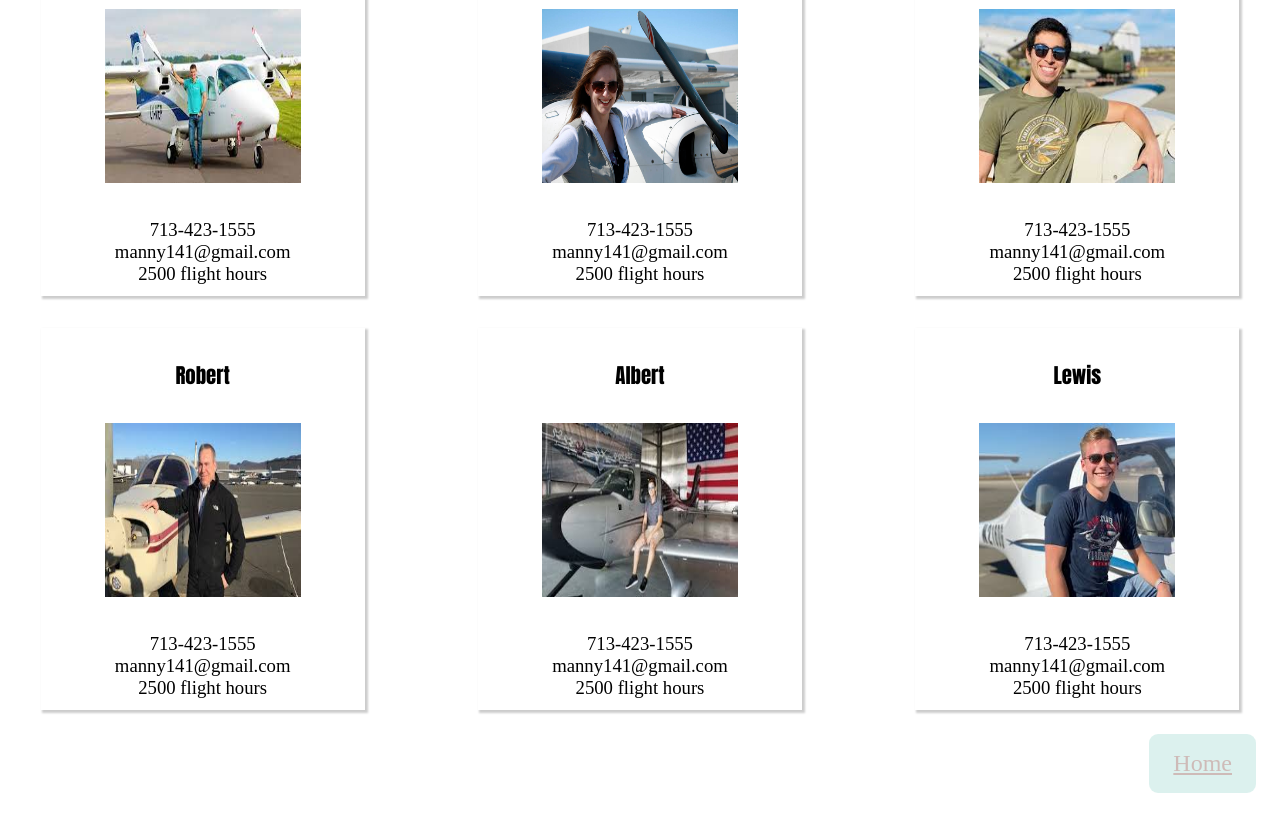
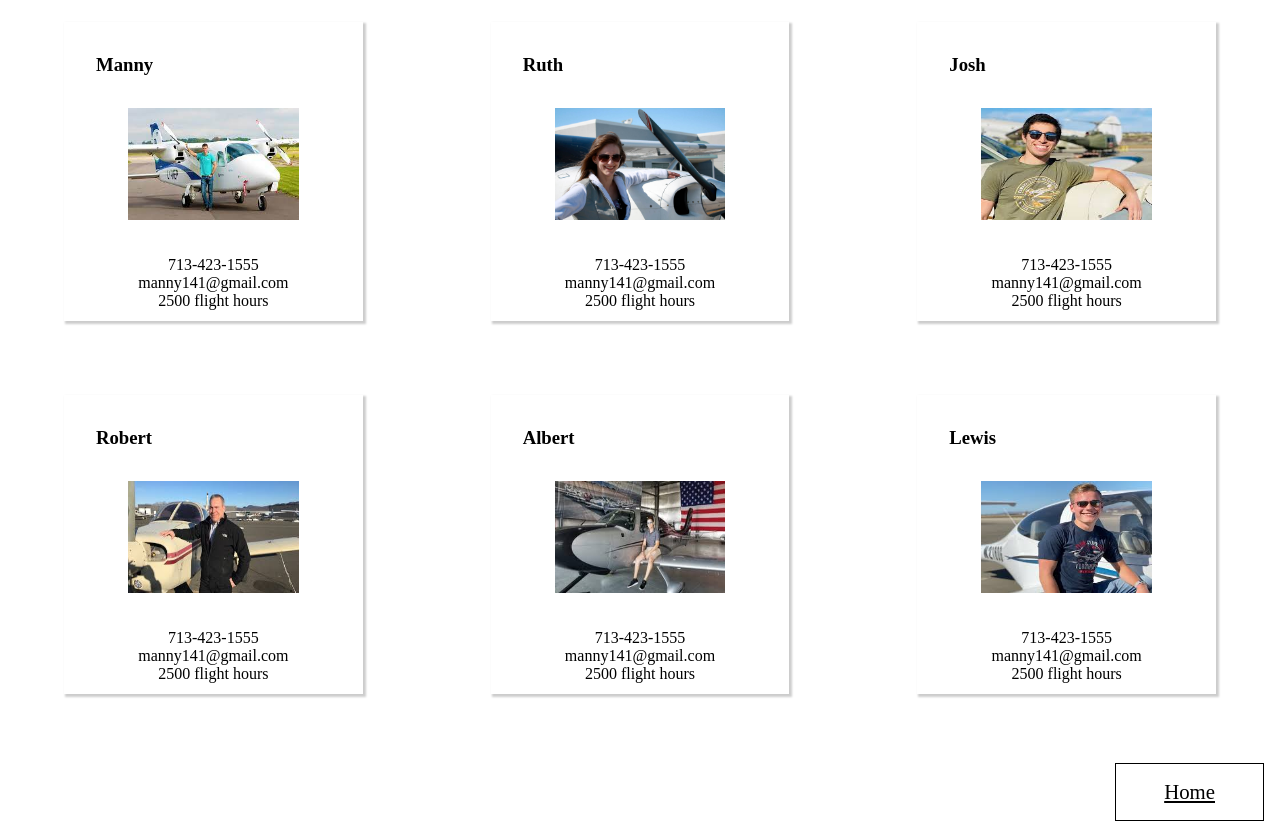
Before and after one commit to Ngawang32/build-time, a plain HTML site: page pilots.html in a window 1280 px wide. Shown: the part 86-923 px from the top of the page. Drawn offline with Linux system fonts and the light colour scheme.

Commit message:
first commit

```diff
--- a/pilots.html
+++ b/pilots.html
@@ -1,6 +1,5 @@
 <!DOCTYPE html>
 <html lang="en">
-
 <head>
     <meta charset="UTF-8">
     <meta http-equiv="X-UA-Compatible" content="IE=edge">
@@ -10,17 +9,18 @@
         integrity="sha384-SZXxX4whJ79/gErwcOYf+zWLeJdY/qpuqC4cAa9rOGUstPomtqpuNWT9wdPEn2fk" crossorigin="anonymous">
     <title>Pilots</title>
 </head>
-
 <body>
-        <div class="cards">
+        <div class="body">
+            <h1 class="heading">Pilots</h1>
+            <div class="cards">
             <!-- single card -->
             <div class="card">
                 <h3 class="title">Manny</h3>
                 <img src="./images/pilot-1.jpeg" class="pilot" alt="pilot">
             <div class="card-info">
-                <h3>713-423-1555</h3>
-                <h3>manny141@gmail.com</h3>
-                <h3>2500 flight hours</h3>
+                <div>713-423-1555</div>
+                <div>manny141@gmail.com</div>
+                <div>2500 flight hours</div>
             </div>
             </div>
             <!-- end of single card -->
@@ -29,9 +29,9 @@
                 <h3 class="title">Ruth</h3>
                 <img src="./images/pilot-2.jpeg" class="pilot" alt="pilot">
                 <div class="card-info">
-                    <h3>713-423-1555</h3>
-                    <h3>manny141@gmail.com</h3>
-                    <h3>2500 flight hours</h3>
+                    <div>713-423-1555</div>
+                    <div>manny141@gmail.com</div>
+                    <div>2500 flight hours</div>
                 </div>
             </div>
             <!-- end of single card -->
@@ -40,9 +40,9 @@
                 <h3 class="title">Josh</h3>
                 <img src="./images/pilot-3.jpeg" class="pilot" alt="pilot">
                 <div class="card-info">
-                    <h3>713-423-1555</h3>
-                    <h3>manny141@gmail.com</h3>
-                    <h3>2500 flight hours</h3>
+                    <div>713-423-1555</div>
+                    <div>manny141@gmail.com</div>
+                    <div>2500 flight hours</div>
                 </div>
             </div>
             <!-- end of single card -->
@@ -51,9 +51,9 @@
                 <h3 class="title">Robert</h3>
                 <img src="./images/pilot-4.jpeg" class="pilot" alt="pilot">
                 <div class="card-info">
-                    <h3>713-423-1555</h3>
-                    <h3>manny141@gmail.com</h3>
-                    <h3>2500 flight hours</h3>
+                    <div>713-423-1555</div>
+                    <div>manny141@gmail.com</div>
+                    <div>2500 flight hours</div>
                 </div>
             </div>
             <!-- end of single card -->
@@ -62,9 +62,9 @@
                 <h3 class="title">Albert</h3>
                 <img src="./images/pilot-5.jpeg" class="pilot" alt="pilot">
                 <div class="card-info">
-                    <h3>713-423-1555</h3>
-                    <h3>manny141@gmail.com</h3>
-                    <h3>2500 flight hours</h3>
+                    <div>713-423-1555</div>
+                    <div>manny141@gmail.com</div>
+                    <div>2500 flight hours</div>
                 </div>
             </div>
             <!-- end of single card -->
@@ -73,14 +73,16 @@
                 <h3 class="title">Lewis</h3>
                 <img src="./images/pilot-6.jpeg" class="pilot" alt="pilot">
                 <div class="card-info">
-                    <h3>713-423-1555</h3>
-                    <h3>manny141@gmail.com</h3>
-                    <h3>2500 flight hours</h3>
+                    <div>713-423-1555</div>
+                    <div>manny141@gmail.com</div>
+                    <div>2500 flight hours</div>
                 </div>
             </div>
             <!-- end of single card -->
         </div>
         <a href="index.html" class="btn pilot-btn">Home</a>
+     </div>
+      <!-- <a href="index.html" class="btn pilot-btn">Home</a> -->
     <script src="./app.js"></script>
 </body>
 
--- a/style.css
+++ b/style.css
@@ -40,15 +40,13 @@ a {
 }
 
 .btn {
-  background-color: rgb(185, 228, 222, 0.5);
-  font-size: 1.5rem;
-  margin-top: 1.5rem;
-  border: none;
-  padding: 1rem 1.5rem;
-  color: rgb(206, 187, 184);
-  border-radius: 9px;
-  transition: 0.5s all ease;
-  cursor: pointer;
+  font-size: 1.3rem;
+  border: 1px solid black;
+  margin-top: 2rem;
+  padding: 1rem 3rem;
+}
+.pilot-btn {
+  margin: 1rem;
 }
 .hero .btn {
   position: absolute;
@@ -58,8 +56,8 @@ a {
   font-size: 1rem;
 }
 .btn:hover {
-  background-color: rgba(148, 197, 148, 0.75);
-  color: rgb(248, 113, 79);
+  background-color: rgba(253, 253, 253, 0.2);
+  color: black;
   font-size: 1.5rem;
 }
 
@@ -118,18 +116,23 @@ a {
 }
 
 @media screen and (min-width: 992px) {
+  /* .hero {
+    display: grid;
+  } */
   .nav-lists {
     display: grid;
-    grid-gap: 4rem;
     grid-template-columns: repeat(4, 1fr);
+    justify-content: center;
     visibility: visible;
     width: 100vw;
     position: absolute;
     top: 0;
-    left: 0;
+    right: 50%;
+    transform: translate(50%);
     height: 100px;
     margin: 0 auto;
     padding: 0 2rem;
+    margin-left: 2rem;
     justify-content: space-around;
   }
   .close-btn {
@@ -138,7 +141,7 @@ a {
     margin: 0;
   }
   .nav-btn {
-    visibility: hidden;
+    display: none;
     margin: 0;
     padding: 0;
   }
@@ -154,63 +157,68 @@ a {
                                         PILOTS
 ===================================================================================================
 */
+.body {
+  background: white;
+  position: absolute;
+}
+.heading {
+  text-align: center;
+  font-size: 3rem;
+  margin: 1rem;
+  color: black;
+}
 .cards {
-  justify-items: center;
   width: 100%;
+  height: 80%;
+  display: flex;
+  flex-wrap: wrap;
+  justify-content: space-around;
+  align-items: center;
 }
 .card {
+  background-color: white;
   padding: 2rem;
-  width: 80%;
+  width: 70%;
+  height: 80%;
   margin: 0 auto;
   box-shadow: 2px 2px 2px 1px rgba(0, 0, 0, 0.2);
   cursor: pointer;
+  margin-bottom: 2rem;
 }
 .card:hover {
   box-shadow: 10px 10px 10px 5px rgba(209, 209, 182, 0.8);
   transform: scale(1.2rem);
 }
-.card h3 {
-  font-weight: 100;
-  text-align: center;
-}
-.card .title {
-  text-align: center;
-  font-size: 1.3rem;
-  font-weight: bold;
-  font-family: Impact, Haettenschweiler, "Arial Narrow Bold", sans-serif;
+.card-info {
+  display: flex;
+  flex-direction: column;
+  justify-content: center;
+  align-items: center;
 }
 .card img {
   width: 100%;
   height: 75%;
   padding: 2rem;
 }
+.pilot-btn {
+  color: black;
+}
 @media screen and (min-width: 762px) {
   .cards {
+    width: 100%;
+    height: 80%;
     display: grid;
     grid-template-columns: 1fr 1fr;
-    width: 100vw;
-    justify-content: space-around;
-    grid-gap: 2rem;
-  }
-  .card p {
-    width: 35%;
   }
 }
 
 @media screen and (min-width: 1170px) {
   .cards {
+    width: 100%;
+    height: 80%;
     display: grid;
     grid-template-columns: 1fr 1fr 1fr;
-    width: 100vw;
-    justify-content: space-around;
-    grid-gap: 2rem;
   }
-  .card p {
-    width: 35%;
-  }
-}
-.pilot-btn {
-  margin: 1.5rem;
 }
 /*
 ===================================================================================================
@@ -271,11 +279,15 @@ p {
 }
 .about-btn {
   position: absolute;
+  margin: 0;
+  top: 2%;
   right: 2%;
+  border: none;
+  font-size: 2rem;
+  color: black;
 }
 .about-btn:hover {
-  background-color: tomato;
-  color: white;
+  font-size: 2.2rem;
 }
 
 /*
```
Also changed, not shown: index.html (+2 -2 lines), images/pilot-background.jpg (added), 1 other file.
